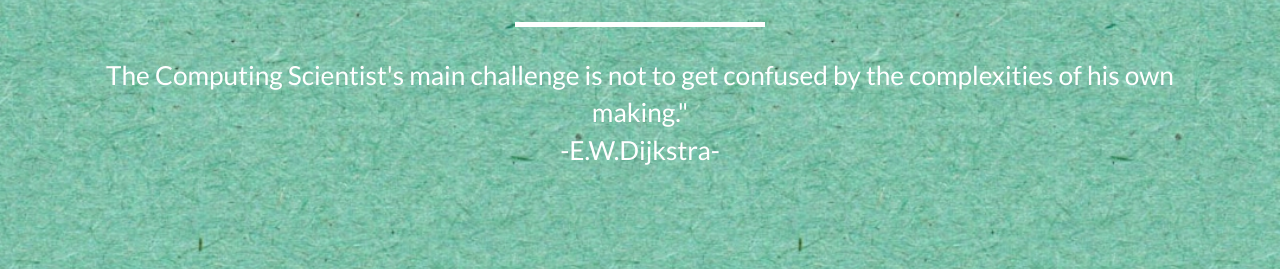
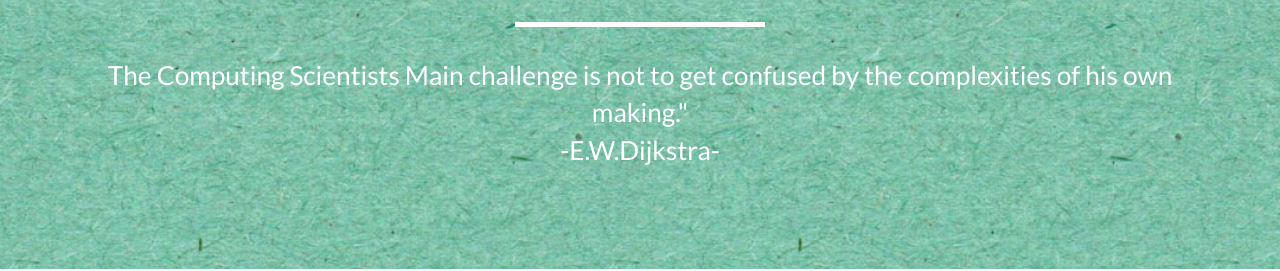
Before and after one commit to GrezzelleSoquita/grezzellesoquita.github.io, a plain HTML site: page index.html in a window 1280 px wide. Shown: the part 1507-1778 px from the top of the page. Drawn offline with nearby package versions, Linux system fonts and the light colour scheme.

Commit message:
FINAL
Bugs Fixes.

```diff
--- a/index.html
+++ b/index.html
@@ -78,7 +78,7 @@
                     <div class="intro-text">
                         <span class="name">Hi! <br> I'm Grezzelle</span>
                         <hr class="star-light">
-                        <span class="skills">The Computing Scientist's main challenge is not to get confused by the complexities of his own making." <br> -E.W.Dijkstra-</span>
+                        <span class="skills">The Computing Scientists Main challenge is not to get confused by the complexities of his own making." <br> -E.W.Dijkstra-</span>
                     </div>
                 </div>
             </div>
```
